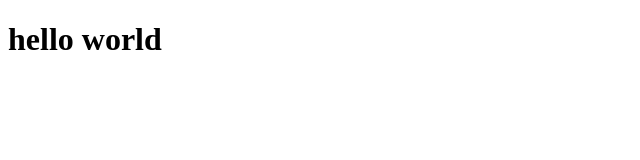
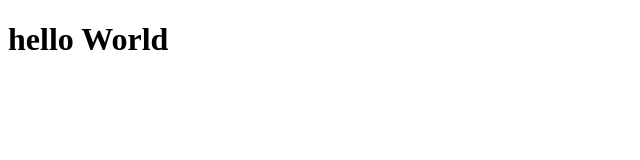
Before and after one commit to JohanesKristiadi/LearnReact, a React (Create React App) app: page / in a window 1280 px wide. Shown: the top 160 px of the page, without its empty margins (0-640 px from the left). Built offline with nearby package versions, Linux system fonts and the light colour scheme.

Commit message:
Add Header.js

```diff
--- a/src/components/App.js
+++ b/src/components/App.js
@@ -2,24 +2,24 @@ import React from "react";
 
 // membuat komponen dengan menggunakan class
 
-// class App extends React.Component{
-//     render(){
-//         return(
-//             <div>
-//                 <h1>hello World</h1>
-//             </div>
-//         )
-//     }
-// }
+class App extends React.Component{
+    render(){
+        return(
+            <div>
+                <h1>hello World</h1>
+            </div>
+        )
+    }
+}
 
 // membuat komponen dengan menggunakan function
 
-const App = () => {
-    return (
-        <div>
-            <h1>hello world</h1>
-        </div>
-    )
-};
+// const App = () => {
+//     return (
+//         <div>
+//             <h1>hello world</h1>
+//         </div>
+//     )
+// };
 
 export default App;
```
Also changed, not shown: src/components/Header.js (added, +15 -0 lines).
